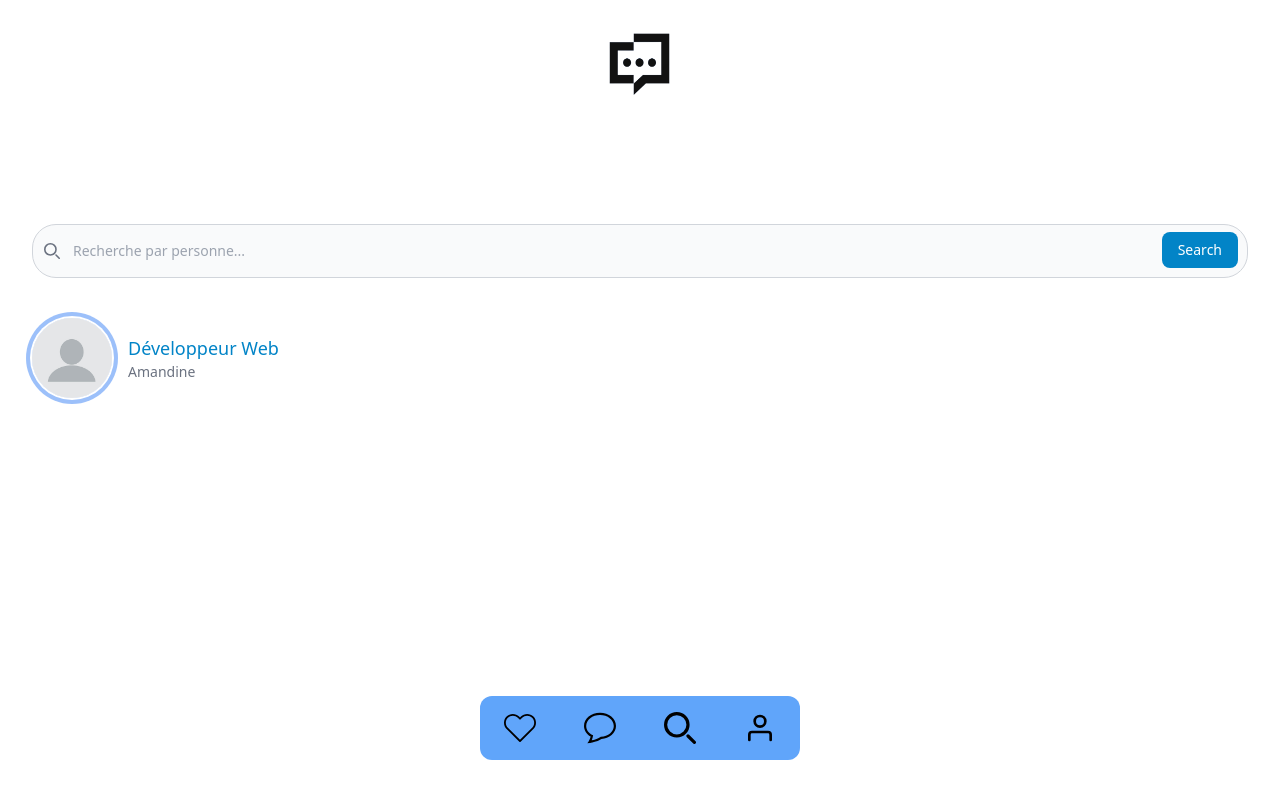
After one commit to ProSwipe/Application, a PHP site: page /dashboard/chat/index.php in a window 1280 px wide. The commit adds this page. Run offline with PHP 8.4, Linux system fonts and the light colour scheme; the visitor is signed in with stand-in values (Sample User, id 1).

Commit message:
Begun chat

```diff
--- a/app/assets/css/output.css
+++ b/app/assets/css/output.css
@@ -656,6 +656,10 @@ video {
   margin-left: 0.5rem;
 }
 
+.ml-4 {
+  margin-left: 1rem;
+}
+
 .block {
   display: block;
 }
@@ -742,6 +746,10 @@ video {
 
 .w-5 {
   width: 1.25rem;
+}
+
+.w-20 {
+  width: 5rem;
 }
 
 .max-w-7xl {
@@ -1026,6 +1034,11 @@ video {
 .text-2xl {
   font-size: 1.5rem;
   line-height: 2rem;
+}
+
+.text-lg {
+  font-size: 1.125rem;
+  line-height: 1.75rem;
 }
 
 .font-bold {
--- /dev/null
+++ b/app/dashboard/chat/index.php
@@ -0,0 +1,66 @@
+<?php
+include('../../include/header.php');
+include('../../include/method.php');
+include('../../database/database.php');
+
+checkConnection();
+
+$searchTerm = isset($_GET['search']) ? $_GET['search'] : '';
+$emptySearchTerm = empty($searchTerm);
+$errors = array();
+
+?>
+<body>
+<header class="p-[2rem] flex justify-center">
+    <img
+        class="h-[4rem] w-[4rem]"
+        src="../../assets/logo.png"
+        alt="proswipe logo"
+    />
+</header>
+
+<main class="max-w-7xl mx-auto px-4 py-16 sm:py-24 sm:px-6 lg:px-8">
+    <form action="/dashboard/chat/index.php" method="get" data-turbo="false">
+        <label for="search" class="sr-only">Search</label>
+        <div class="relative">
+            <div class="absolute inset-y-0 left-0 flex items-center pl-3">
+                <svg class="w-4 h-4 text-gray-500" aria-hidden="true" xmlns="http://www.w3.org/2000/svg" fill="none"
+                     viewBox="0 0 20 20">
+                    <path stroke="currentColor" stroke-linecap="round" stroke-linejoin="round" stroke-width="2"
+                          d="m19 19-4-4m0-7A7 7 0 1 1 1 8a7 7 0 0 1 14 0Z"/>
+                </svg>
+            </div>
+            <input type="search" id="search" name="search"
+                   class="block w-full p-4 pl-10 text-sm text-gray-900 border border-gray-300 rounded-3xl bg-gray-50"
+                   placeholder="Recherche par personne..." required value="<?php echo $searchTerm ?>">
+            <button type="submit"
+                    class="text-white absolute right-2.5 bottom-2.5 bg-sky-600 hover:bg-sky-700 font-medium rounded-lg text-sm px-4 py-2">
+                Search
+            </button>
+        </div>
+
+        <?php if (count($errors) > 0) : ?>
+            <div class="error">
+                <?php foreach ($errors as $error) : ?>
+                    <p><?php echo $error ?></p>
+                <?php endforeach ?>
+            </div>
+        <?php endif ?>
+    </form>
+
+    <div class="flex items-center mt-10">
+        <div class="w-20 rounded-full ring-4 ring-primary ring-offset-base-100 ring-offset-2">
+            <img class="rounded-full" src="../../assets/profil_vide-2143549024.jpg" alt="Profile Image" />
+        </div>
+        <div class="ml-4">
+            <p class="text-lg font-medium text-sky-600">Développeur Web</p>
+            <p class="text-sm font-medium text-gray-500">Amandine</p>
+        </div>
+    </div>
+
+</main>
+
+<div class="flex justify-center">
+    <?php include('../../include/footer.php'); ?>
+</div>
+</body>
--- a/app/include/footer.php
+++ b/app/include/footer.php
@@ -1,6 +1,9 @@
 <div class="fixed bottom-10 left-0 right-0 bg-blue-400 rounded-xl h-[4rem] w-[20rem] mx-auto flex justify-around items-center">
     <a data-turbo-preload href="/dashboard/index.php">
         <img class="h-[2rem]" src="../assets/heart.svg" alt="close" />
+    </a>
+    <a data-turbo-preload href="/dashboard/chat/index.php">
+        <img class="h-[2rem] text-black" src="../assets/chat.svg" alt="close" />
     </a>
     <a data-turbo-preload href="/dashboard/search/index.php">
         <img class="h-[2rem] text-black" src="../assets/search.svg" alt="close" />
```
Also changed, not shown: app/assets/chat.svg (added).
